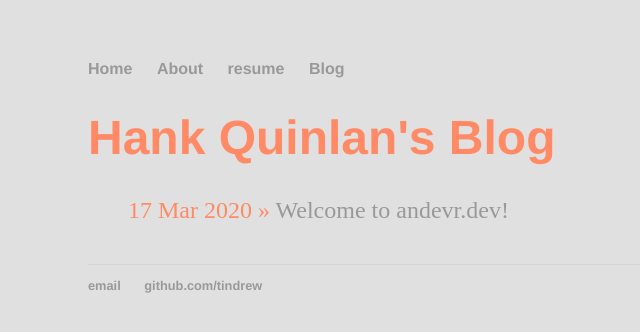
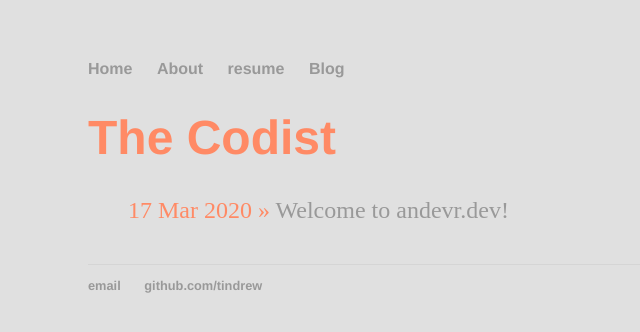
Before and after one commit to tindrew/my_blog, a Jekyll site: the page built from blog/index.html, in a window 1280 px wide. Shown: the top 332 px of the page, without its empty margins (104-744 px from the left). Built offline with Jekyll 4.4.1, drawn with Linux system fonts in a browser that asks for light colours.

Commit message:
Update index.html

```diff
--- a/blog/index.html
+++ b/blog/index.html
@@ -1,6 +1,6 @@
 ---
 layout: default
-title: Hank Quinlan's Blog
+title: The Codist
 ---
 	<h1>{{ page.title }}</h1>
 	<ul class="posts">
```
